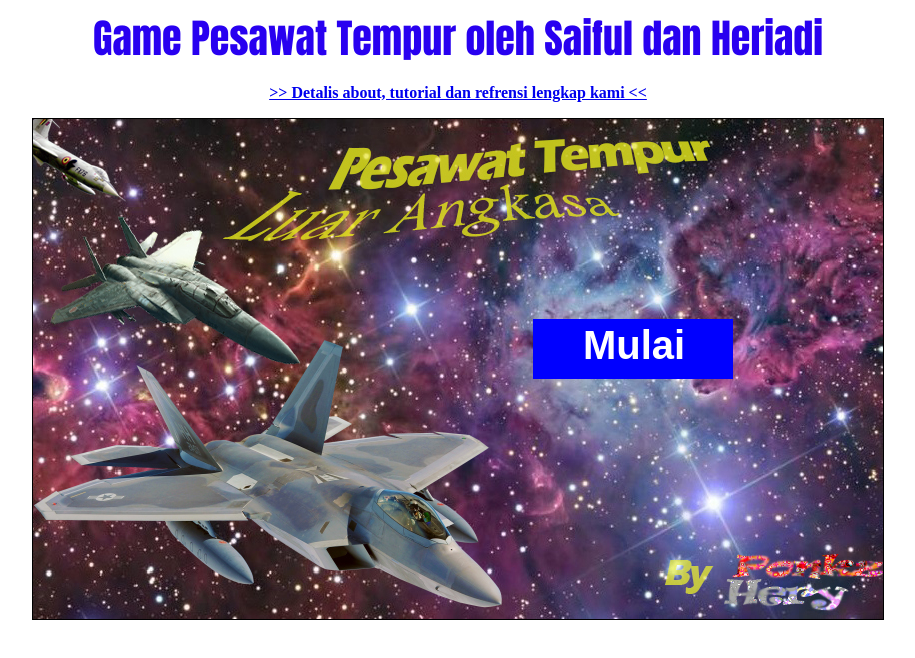
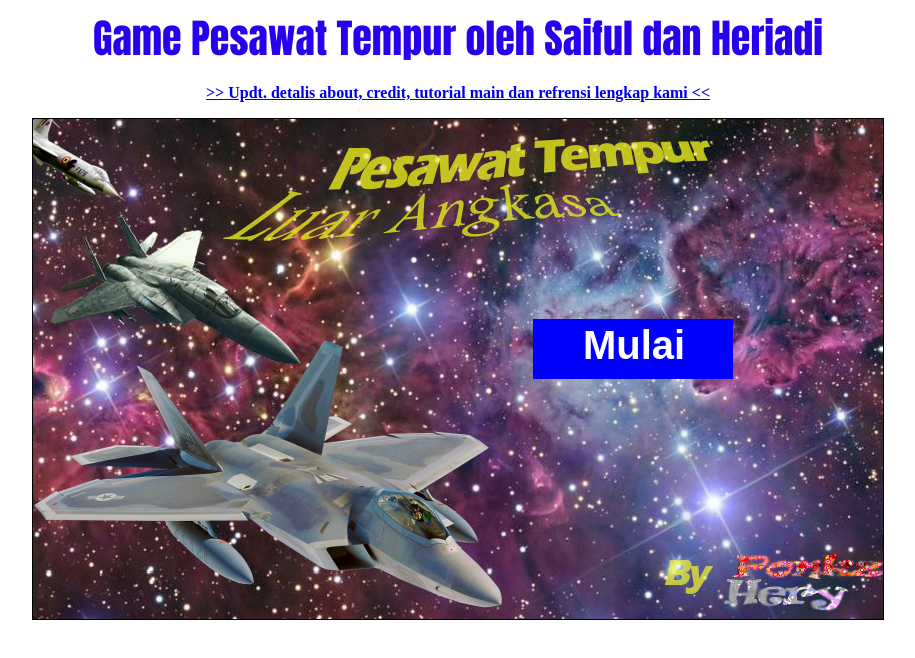
Before and after one commit to Ponkz/Pesawat-Tempur, a plain HTML site: page index.html in a window 1280 px wide. Shown: the whole page, without its empty margins (182-1097 px from the left). Drawn offline with Linux system fonts and the light colour scheme.

Commit message:
Update index.html

```diff
--- a/index.html
+++ b/index.html
@@ -72,7 +72,7 @@ starteffect()
 	<p></p>
 
 	<p></center><center><b><font size="3" color="black">
-<a href="refrensi/Refrensi Kelompok Kami.docx">>> Detalis about, tutorial dan refrensi lengkap kami <<</a></p>
+<a href="refrensi/Refrensi Kelompok Kami.docx">>> Updt. detalis about, credit, tutorial main dan refrensi lengkap kami <<</a></p>
 
 
 
```
